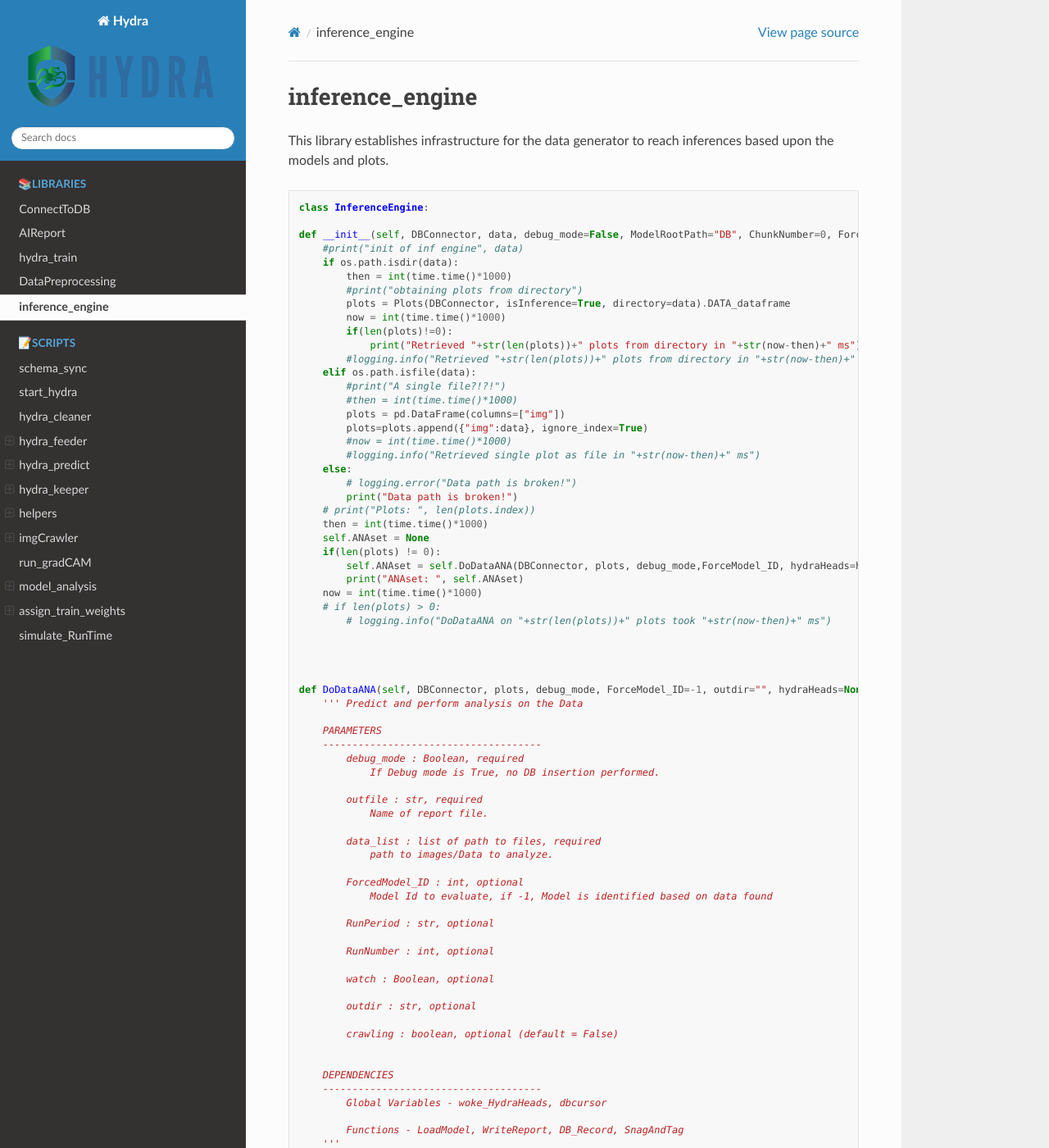
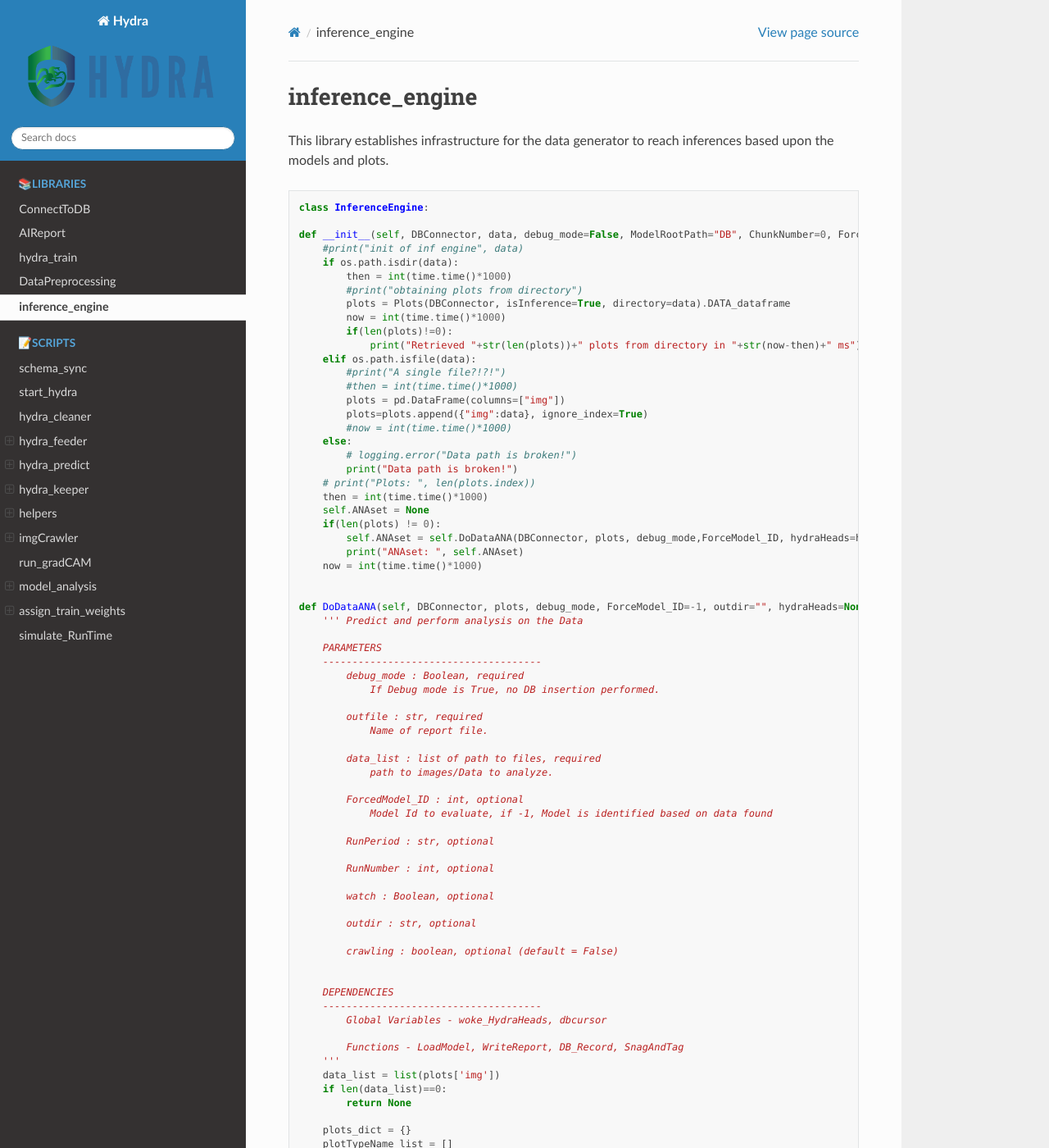
Before and after one commit to kartgoel/HydraDocumentation, a Sphinx documentation site: the page built from docs/inferenceEngine.rst, in a window 1280 px wide and 1400 px high. Shown: the whole window at 82% size. Built offline with Sphinx 7.4.7 and the Read the Docs theme 2.0.0, drawn with Linux system fonts in a browser that asks for light colours; pages that are not in the unit, such as notebooks, are missing from menus; some of the changed text lies outside the part shown.

Commit message:
Super Duper Awesome Push

```diff
--- a/docs/inferenceEngine.rst
+++ b/docs/inferenceEngine.rst
@@ -16,14 +16,12 @@ This library establishes infrastructure for the data generator to reach inferenc
             now = int(time.time()*1000)
             if(len(plots)!=0):
                 print("Retrieved "+str(len(plots))+" plots from directory in "+str(now-then)+" ms")
-            #logging.info("Retrieved "+str(len(plots))+" plots from directory in "+str(now-then)+" ms")
         elif os.path.isfile(data):
             #print("A single file?!?!")
             #then = int(time.time()*1000)
             plots = pd.DataFrame(columns=["img"])
             plots=plots.append({"img":data}, ignore_index=True)
             #now = int(time.time()*1000)
-            #logging.info("Retrieved single plot as file in "+str(now-then)+" ms")
         else:
             # logging.error("Data path is broken!")
             print("Data path is broken!")
@@ -34,10 +32,6 @@ This library establishes infrastructure for the data generator to reach inferenc
             self.ANAset = self.DoDataANA(DBConnector, plots, debug_mode,ForceModel_ID, hydraHeads=hydraHeads)
             print("ANAset: ", self.ANAset)
         now = int(time.time()*1000)
-        # if len(plots) > 0:
-            # logging.info("DoDataANA on "+str(len(plots))+" plots took "+str(now-then)+" ms")
-
-
 
 
     def DoDataANA(self, DBConnector, plots, debug_mode, ForceModel_ID=-1, outdir="", hydraHeads=None):
@@ -75,7 +69,6 @@ This library establishes infrastructure for the data generator to reach inferenc
             Functions - LoadModel, WriteReport, DB_Record, SnagAndTag
         '''
         data_list = list(plots['img'])
-        #print("Number of files found: ", len(data_list))
         if len(data_list)==0:
             return None
 
```
